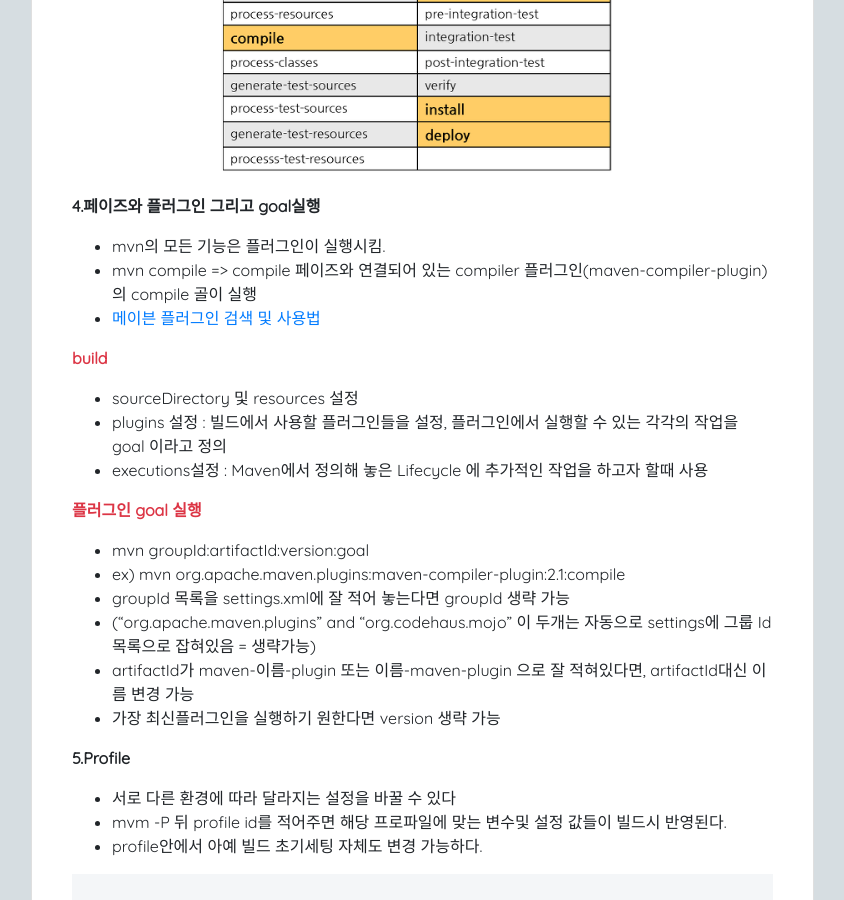
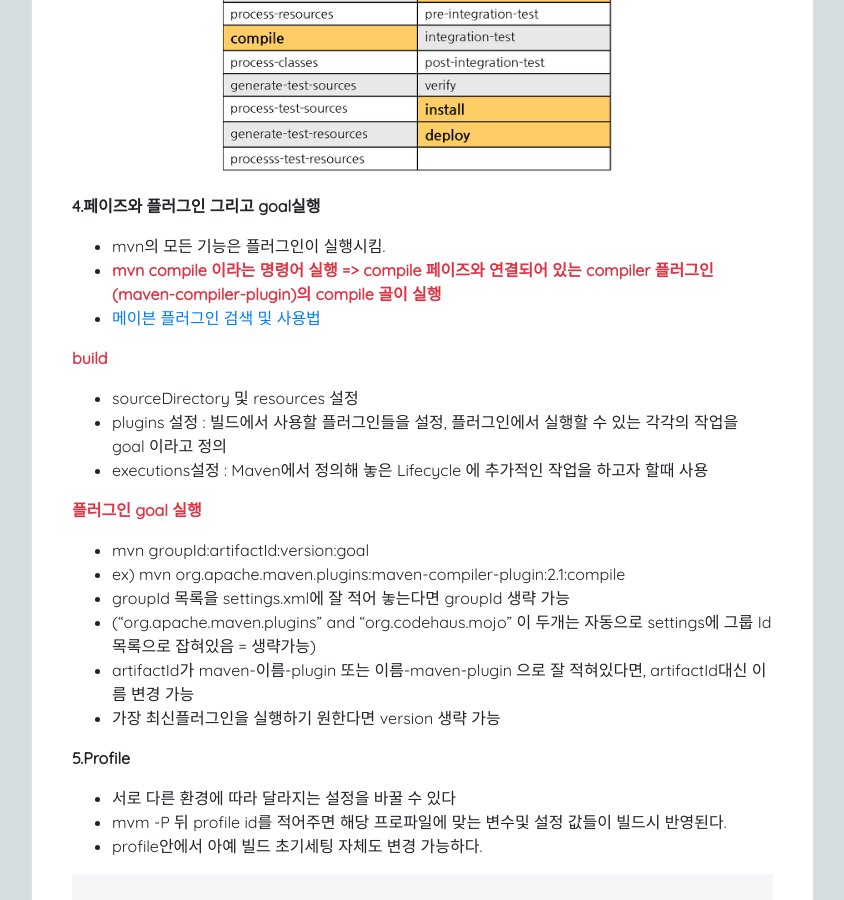
Before and after one commit to 7271kim/7271kim.github.com, a Jekyll site: the page built from _posts/mvn/2019-08-16-maven-settins.md, in a window 1280 px wide and 900 px high, scrolled down 1608 px. Shown: the whole window, without its empty margins (4-848 px from the left). Built offline with Jekyll 4.4.1, drawn with Linux system fonts in a browser that asks for light colours; nearby versions of some CDN libraries; a script that is not in the unit is left out; comment, search, counter and statistics services are not loaded.

Commit message:
디테일 수정

```diff
--- a/_posts/mvn/2019-08-16-maven-settins.md
+++ b/_posts/mvn/2019-08-16-maven-settins.md
@@ -43,7 +43,7 @@ nex: ""
 
 <p class="bold-text">4.페이즈와 플러그인 그리고 goal실행</p>
  - mvn의 모든 기능은 플러그인이 실행시킴.
- - mvn compile => compile 페이즈와 연결되어 있는 compiler 플러그인(maven-compiler-plugin)의 compile 골이 실행
+ - <span class="bold-text text-danger">mvn compile 이라는 명령어 실행 => compile 페이즈와 연결되어 있는 compiler 플러그인(maven-compiler-plugin)의 compile 골이 실행</span>
  - <a href="http://maven.apache.org/plugins/index.html" target="_blank">메이븐 플러그인 검색 및 사용법</a>
 
 
```
